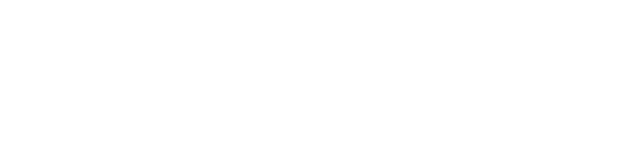
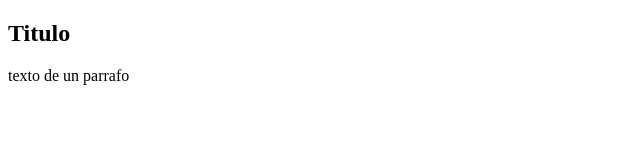
Before and after one commit to samipahe/semaan-1-701, a website: page src/index.html in a window 1280 px wide. Shown: the whole page, without its empty margins (0-640 px from the left). Drawn offline with Linux system fonts and the light colour scheme.

Commit message:
Se agredo div en body

```diff
--- a/src/index.html
+++ b/src/index.html
@@ -6,6 +6,12 @@
     <title>Mi primera pagina web</title>
 </head>
 <body>
+    <div>
+        <h2>Titulo</h2>
+        <p>
+            texto de un parrafo
+        </p>
+    </div>
 
 </body>
 </html>
```
